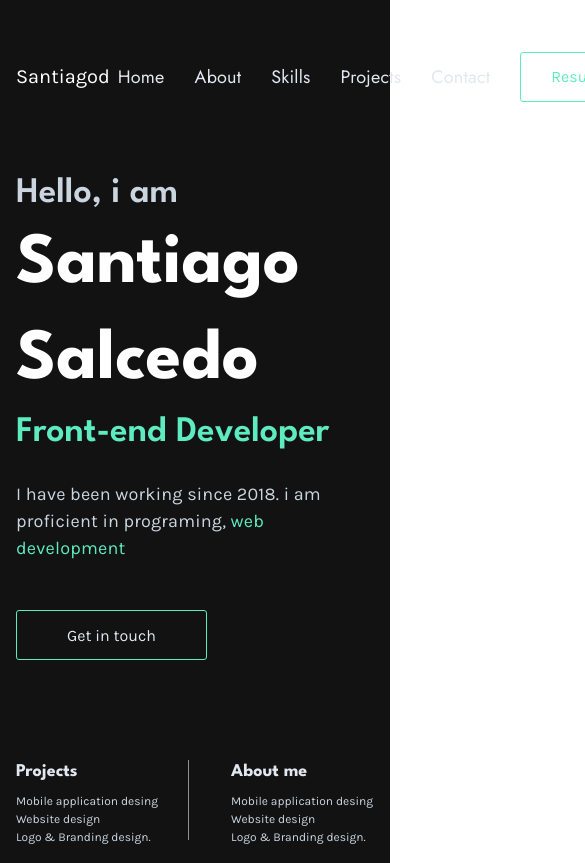
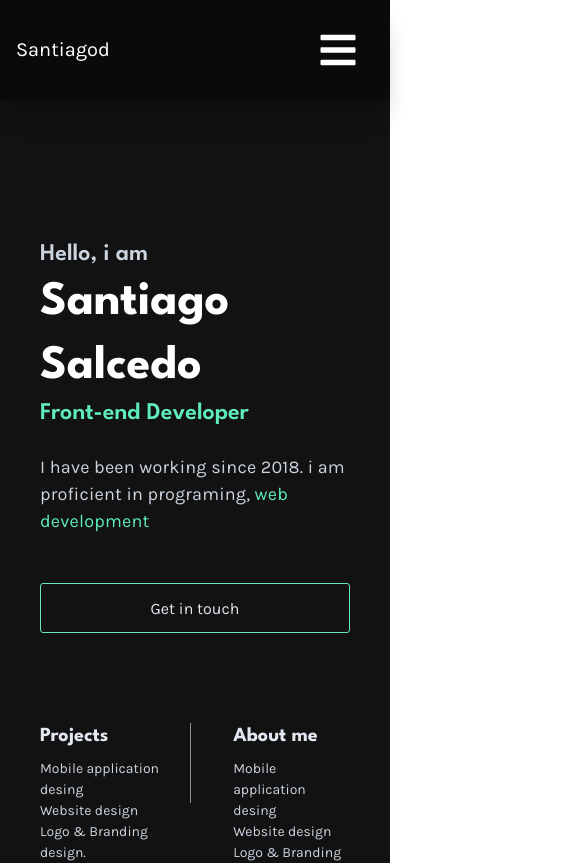
Before and after one commit to SalcedoSantiago/portfolio, a React (Vite) app: page / in a window 390 px wide. Shown: the top 863 px of the page, 585 px wide, since content can reach past the window. Built offline with nearby package versions, Linux system fonts and the light colour scheme; a web font is replaced by a local one.

Commit message:
mobile menu

```diff
--- a/src/App/Components/Hero.jsx
+++ b/src/App/Components/Hero.jsx
@@ -35,29 +35,45 @@ const Hero = () => {
                 direction={'column'}
                 justifyContent={'center'}
                 minH={['auto', 'auto', '75vh']}
+                pt={['20vh', '20vh', 0]}
             >
-                <Stack direction={['column', 'column', 'row']} spacing={6} align='start' justifyContent={'space-between'}>
-                    <Box w={['100%', '100%', "60%"]} py={4}>
+                <Stack direction={['column', 'column', 'row']} spacing={6} align={['center', 'center', 'start']} justifyContent={'space-between'}>
+                    <Box w={['100%', '100%', "60%"]} py={['70px', 10, 4]}>
                         <Stack direction={'column'} spacing={0}>
                             <Heading
                                 as="h1"
                                 fontWeight={600}
                                 color="gray.300"
-                                fontSize="4xl"
+                                textAlign={[
+                                    'centstarter',
+                                    'start',
+                                    'start'
+                                ]}
+                                fontSize={['2xl', '2xl', '4xl']}
                             >
                                 Hello, i am
                             </Heading>
                             <Heading
                                 as="h1"
                                 fontWeight={700}
-                                fontSize="7xl"
+                                fontSize={['5xl', '5xl', '7xl']}
+                                textAlign={[
+                                    'start',
+                                    'start',
+                                    'start'
+                                ]}
                             >
                                 Santiago Salcedo
                             </Heading>
                             <Heading
                                 fontWeight={600}
-                                fontSize="4xl"
+                                fontSize={['2xl', '2xl', '4xl']}
                                 color={'primary'}
+                                textAlign={[
+                                    'start',
+                                    'start',
+                                    'start'
+                                ]}
                             >
                                 Front-end Developer
                             </Heading>
@@ -67,6 +83,11 @@ const Hero = () => {
                                 color="gray.300"
                                 letterSpacing='0.2px'
                                 maxW={'550px'}
+                                textAlign={[
+                                    'start',
+                                    'start',
+                                    'start'
+                                ]}
                                 fontSize="18px"
                             >
                                 <Text pb={2}>
@@ -74,7 +95,11 @@ const Hero = () => {
                                 </Text>
                             </Box>
 
-                            <Flex py={2} gap={2}>
+                            <Flex
+                                py={2}
+                                gap={2}
+                                justifyContent={['center', 'center', 'start']}
+                            >
                                 <Button
                                     my={3}
                                     px={'50px'}
@@ -83,6 +108,8 @@ const Hero = () => {
                                     transition="all 0.2s ease"
                                     fontSize="16px"
                                     fontWeight={400}
+                                    w={['100%', '100%', 'auto']}
+
                                 >
                                     <Link
                                         to={'contact'}
@@ -93,7 +120,12 @@ const Hero = () => {
                                     </Link>
                                 </Button>
                             </Flex>
-                            <Stack direction={'row'} spacing="30px" pt={20}>
+                            <Stack
+                                direction={'row'}
+                                spacing="30px"
+                                pt={['70px', '70px', 20]}
+                                justifyContent={['center', 'center', 'start']}
+                            >
                                 <Link
                                     to="projects"
                                     smooth={true}
@@ -106,11 +138,11 @@ const Hero = () => {
                                         }}
                                     >
                                         <Heading
-                                            fontSize="lg"
+                                            fontSize={['xl', 'xl', 'lg']}
                                             pb={2}
                                         >Projects</Heading>
                                         <Text
-                                            fontSize="xs"
+                                            fontSize={['sm', 'sm', 'xs']}
                                             color="gray.300"
                                         >
                                             Mobile application desing <br />
@@ -134,11 +166,11 @@ const Hero = () => {
                                         pl={3}
                                     >
                                         <Heading
-                                            fontSize="lg"
+                                            fontSize={['xl', 'xl', 'lg']}
                                             pb={2}
                                         >About me</Heading>
                                         <Text
-                                            fontSize="xs"
+                                            fontSize={['sm', 'sm', 'xs']}
                                             color="gray.300"
                                         >
                                             Mobile application desing <br />
@@ -151,7 +183,12 @@ const Hero = () => {
                             </Stack>
                         </Stack>
                     </Box>
-                    <Box position={'relative'} w={['100%', '100%', "35%"]} opacity={[0, 0, 1]}>
+                    <Box
+                        position={'relative'}
+                        w={['100%', '100%', "35%"]}
+                        opacity={[0, 0, 1]}
+                        display={['none', 'none', 'block']}
+                    >
                         <Image
                             boxSize={'100%'}
                             position={'relative'}
--- a/src/App/Components/HeroOld.jsx
+++ b/src/App/Components/HeroOld.jsx
@@ -41,9 +41,6 @@ const HeroOld = () => {
                 <Box maxW={'600px'} pt={3}>
                     <Text
                         fontWeight={400}
-                        // letterSpacing="wide"
-                        // fontSize={}
-                        // color="w"
                         lineHeight={'tall'}
                     >
                         I'm a software engineer specializing in building (and occasionally designing) exceptional digital experiences. Currently, I'm focused on building accessible, human-centered products at Upstatement.
--- /dev/null
+++ b/src/App/Components/MenuMobile.jsx
@@ -0,0 +1,64 @@
+/**
+ * External dependencies
+ */
+import {
+    Drawer,
+    DrawerBody,
+    DrawerFooter,
+    DrawerHeader,
+    DrawerOverlay,
+    DrawerContent,
+    useDisclosure,
+    DrawerCloseButton,
+} from '@chakra-ui/react';
+import { Stack, Link, Text, Box, Image, Heading, Flex, Button, Container } from '@chakra-ui/react';
+import { useState } from 'react';
+import { FaBars } from 'react-icons/fa';
+import { RiCloseLine } from 'react-icons/ri';
+import Nav from './nav';
+
+
+const MenuMobile = () => {
+
+    const [isOpen, toggleOpen] = useState(false)
+    // const { isOpen, onOpen, onClose } = useDisclosure()
+
+    return (
+        <Box display={['block', 'block', 'none']}>
+            <Button colorScheme='dark' onClick={() => { toggleOpen(!isOpen) }}>
+                <FaBars
+                    fontSize={'40px'}
+                />
+            </Button>
+            <Drawer
+                size={'md'}
+                isOpen={isOpen}
+                placement='right'
+                onClose={() => { toggleOpen(!isOpen) }}
+            >
+                <DrawerOverlay />
+                <DrawerContent
+                    bgColor={'gray.800'}
+                >
+
+                    <DrawerBody >
+                        <Box pt={'30px'}>
+                            <Flex w="100%" justifyContent={'center'}>
+                                <Button colorScheme='dark' onClick={() => { toggleOpen(!isOpen) }}>
+                                    <RiCloseLine
+                                        fontSize={'40px'}
+                                    />
+                                </Button>
+                            </Flex>
+                            <Box pt={'30px'}>
+                                <Nav />
+                            </Box>
+                        </Box>
+                    </DrawerBody>
+                </DrawerContent>
+            </Drawer>
+        </Box>
+    )
+}
+
+export default MenuMobile
--- /dev/null
+++ b/src/App/Components/nav.jsx
@@ -0,0 +1,73 @@
+import { Stack, Text, Box, Image, Heading, Flex, Button, Container } from '@chakra-ui/react';
+import { Link as LinkR } from 'react-scroll'
+import styled from 'styled-components';
+
+/**
+ * Internal dependencies
+ */
+
+const Nav = () => {
+
+    const links = ['home', 'about', 'skills', 'projects', 'contact'];
+
+    const Link = styled(LinkR)`
+    text-decoration: none!important;
+    color:var(--chakra-colors-gray-200);
+    transition: all .2s;
+    letter-spacing: inherit;
+
+    &:hover{
+        color:var(--chakra-colors-primary);
+    }
+    `
+
+    return (
+        <Stack
+            as={'nav'}
+            direction={['column', 'column', 'row']}
+            spacing={'30px'}
+            align={'center'}
+        >
+            {links.map((link) =>
+                <Text
+                    key={link}
+                    textTransform={'capitalize'}
+                    fontSize={['24px', '24px', '18px']}
+                    fontFamily={'Jost'}
+                    cursor="pointer"
+                    letterSpacing={'0.20px'}
+                    textDecor={'none'}
+                    fontWeight={400}
+                    color="gray.300"
+                    _hover={{
+                        color: 'primary'
+                    }}
+                >
+                    <Link
+                        to={link}
+                        smooth={true}
+                        duration={500}
+                    >
+                        {link}
+                    </Link>
+                </Text >
+            )}
+            <Button
+                as="a"
+                href="mailto:santiagosalcedod@gmail.com"
+                my={3}
+                px={'30px'}
+                variant="primary"
+                borderRadius={'3px'}
+                transition="all 0.2s ease"
+                fontSize={['20px', '20px', "16px"]}
+                fontWeight={400}
+                w={['70%', '70%', 'auto']}
+            >
+                Resume
+            </Button>
+        </Stack>
+    )
+}
+
+export default Nav
--- a/src/App/Screens/App.jsx
+++ b/src/App/Screens/App.jsx
@@ -18,6 +18,7 @@ import Github from '../../Icons/github';
 import Email from '../../Icons/email';
 import StickyLeft from '../Components/StickyLeft';
 import StickyRight from '../Components/StickyRight';
+import Hero from '../Components/Hero';
 
 
 const App = () => {
@@ -42,7 +43,11 @@ const App = () => {
     return (
         <Box minH={'100vh'}>
             <Header />
-            <Container maxW={'5xl'}>
+            <Container
+                maxW={'5xl'}
+                px={['40px', '40px', 0]}
+            >
+                <Hero />
                 <About />
                 <Skills />
                 <Projects />
--- a/src/App/Screens/Header.jsx
+++ b/src/App/Screens/Header.jsx
@@ -3,85 +3,47 @@
  */
 import React from 'react'
 import { Container, Stack, Box, Text, Button } from '@chakra-ui/react'
-import Hero from '../Components/Hero';
-import { Link as LinkR } from 'react-scroll'
-import styled from 'styled-components';
 
 /**
  * Internal dependencies
  */
+import MenuMobile from '../Components/MenuMobile'
+import Hero from '../Components/Hero';
+import Nav from '../Components/nav';
+
 
 const Header = () => {
 
-    const links = ['home', 'about', 'skills', 'projects', 'contact'];
-
-    const Link = styled(LinkR)`
-        text-decoration: none!important;
-        color:var(--chakra-colors-gray-200);
-        transition: all .2s;
-        letter-spacing: inherit;
-
-        &:hover{
-            color:var(--chakra-colors-primary);
-        }
-    `
-
     return (
-        <Container maxW={'5xl'}>
-            <Stack direction={'row'} justifyContent="space-between" py={'40px'} align='center'>
+        <Box
+            bgColor={['#0000006a', '#0000006a', 'transparent']}
+            position={['fixed', 'fixed', 'initial']}
+            top={0}
+            zIndex={3}
+            shadow="xl"
+            w="100%"
+        >
+            <Container maxW={'5xl'} shadow={['xl', 'xl', 'none']}>
+                <Stack
+                    direction={'row'}
+                    justifyContent="space-between"
+                    py={['30px', '30px', '40px']}
+                    px={[0, 0, 3]}
+                    align='center'
+                >
                     <Box
                         fontSize="20px"
                     >
                         Santiagod
                     </Box>
-                <Stack
-                    as={'nav'}
-                    direction={'row'}
-                    spacing={'30px'}
-                    align={'center'}
-                >
-                    {links.map((link) =>
-                        <Text
-                            // as="a"
-                            textTransform={'capitalize'}
-                            fontSize="18px"
-                            fontFamily={'Jost'}
-                            cursor="pointer"
-                            letterSpacing={'0.20px'}
-                            textDecor={'none'}
-                            fontWeight={400}
-                            color="gray.300"
-                            _hover={{
-                                color: 'primary'
-                            }}
-                        >
-                            <Link
-                                to={link}
-                                smooth={true}
-                                duration={500}
-                            >
-                                {link}
-                            </Link>
-                        </Text >
-                    )}
-                    <Button
-                        as="a"
-                        href="mailto:santiagosalcedod@gmail.com"
-                        my={3}
-                        px={'30px'}
-                        variant="primary"
-                        borderRadius={'3px'}
-                        transition="all 0.2s ease"
-                        fontSize="16px"
-                        fontWeight={400}
-                    >
-                        Resume
-                    </Button>
+                    <MenuMobile />
+                    <Box display={['none', 'none', 'block']}>
+                        <Nav />
+                    </Box>
                 </Stack>
-            </Stack>
+            </Container>
+        </Box>
 
-            <Hero />
-        </Container>
     )
 }
 
--- a/src/App/Screens/Projects.jsx
+++ b/src/App/Screens/Projects.jsx
@@ -157,7 +157,7 @@ const Projects = () => {
                         wrap={'wrap'}
                         gap={7}
                         py={6}
-                        px={['40px', '40px', 0]}
+                        px={['10px', '10px', 0]}
                     >
                         {
                             miniProjects.map(({ title, desc, link, repo }, index) =>
```
Lines whose indentation alone changed are shown as unchanged.
